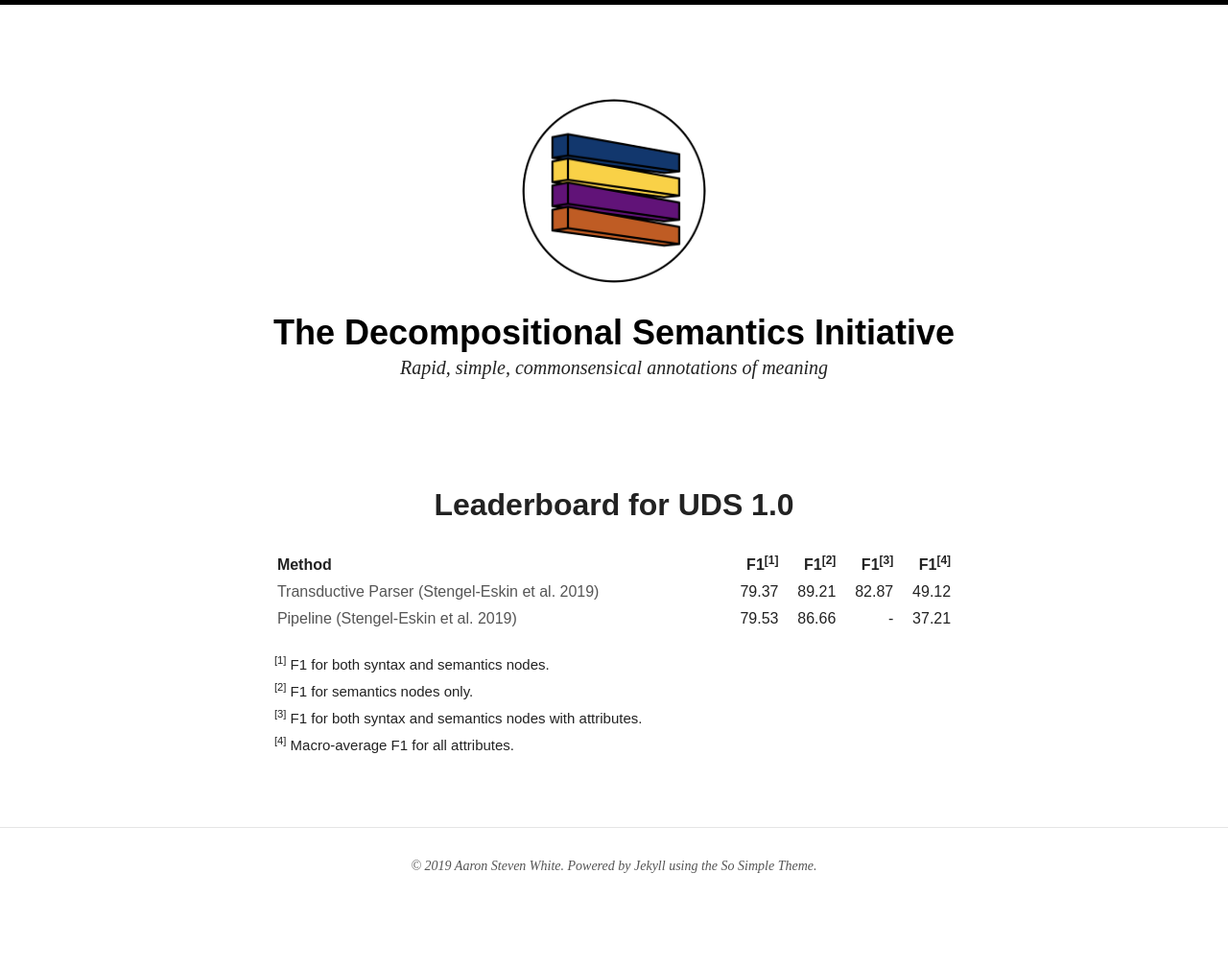
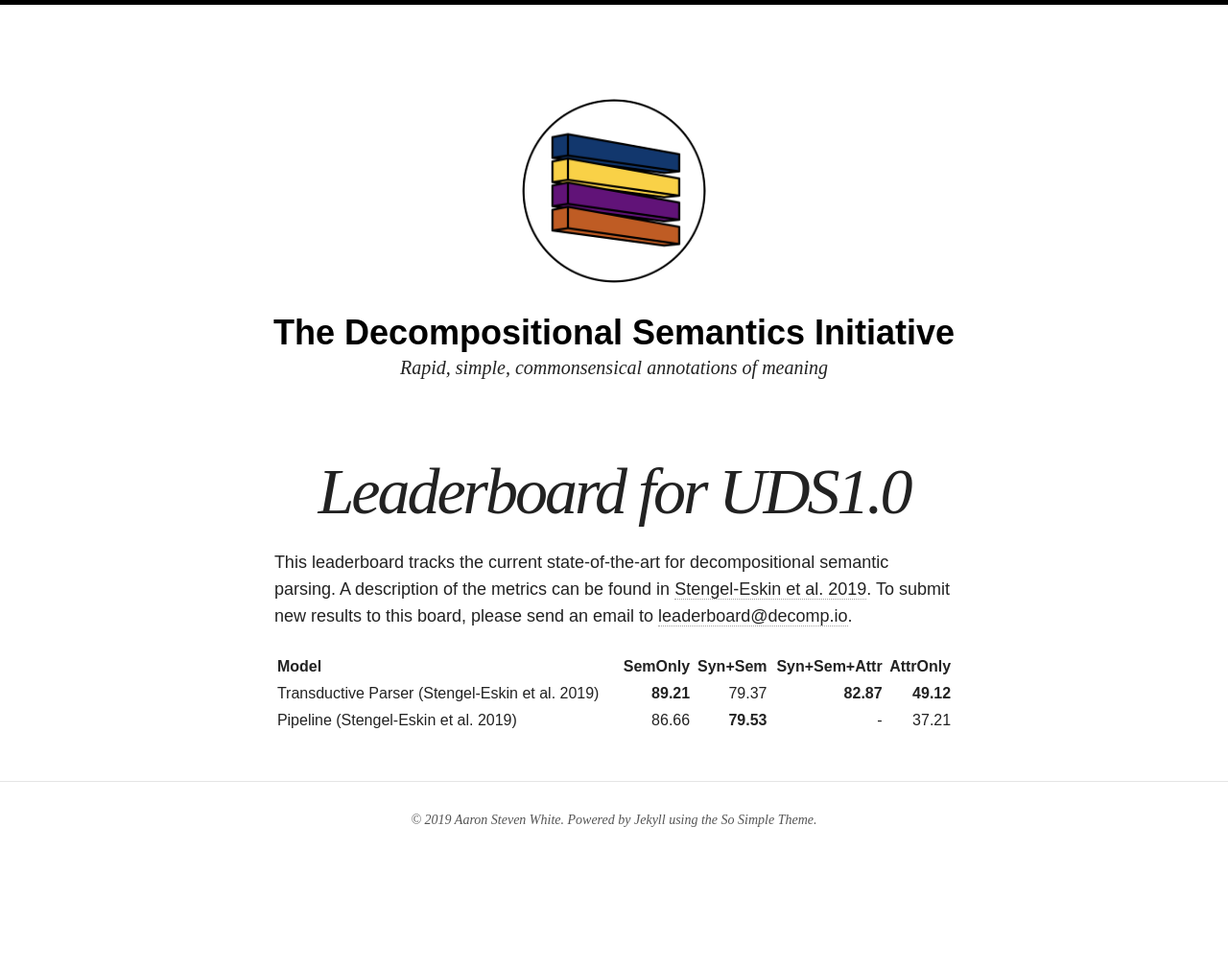
Before and after one commit to decompositional-semantics-initiative/decompositional-semantics-initiative.github.io, a Jekyll site: the page built from leaderboards/index.md, in a window 1280 px wide. Shown: the whole page at 96% size. Built offline with Jekyll 4.4.1, drawn with Linux system fonts in a browser that asks for light colours; nearby versions of some CDN libraries; after the commit the page ends 961 px from its top, so only the background shows below that.

Commit message:
Adds Decomp Toolkit project and modifies format of leaderboard and how it is populated (now uses YAML in _data)

```diff
--- a/_data/projects.yml
+++ b/_data/projects.yml
@@ -1,5 +1,9 @@
 # Project navigation links
 
+decomptoolkit:
+  title: Decomp Toolkit
+  url: decomp-toolkit/
+  repository: https://github.com/decompositional-semantics-initiative/decomp
 
 predpatt:
   title: PredPatt
--- a/leaderboards/index.md
+++ b/leaderboards/index.md
@@ -1,38 +1,40 @@
 ---
 layout: page
-excerpt: "Leaderboards of the Decompositional Semantics Initiative."
+title: "Leaderboard for UDS1.0"
 search_omit: true
 ---
 
-<h2 align="center">Leaderboard for UDS 1.0</h2>
+This leaderboard tracks the current state-of-the-art for decompositional semantic parsing. A description of the metrics can be found in [Stengel-Eskin et al. 2019](https://arxiv.org/abs/1910.10138). To submit new results to this board, please send an email to [leaderboard@decomp.io](mailto:leaderboard@decomp.io).
+
 <table>
   <tr>
-    <th align="left">Method</th>
-    <th align="right">F1<sup><a href="#metric1">[1]</a></sup></th>
+    <th align="left">Model</th>
+    <th align="right">SemOnly</th>
+    <th align="right">Syn+Sem</th>
+    <th align="right">Syn+Sem+Attr</th>
+    <th align="right">AttrOnly</th>
+    <!-- <th align="right">F1<sup><a href="#metric1">[1]</a></sup></th>
     <th align="right">F1<sup><a href="#metric2">[2]</a></sup></th>
     <th align="right">F1<sup><a href="#metric3">[3]</a></sup></th>
-    <th align="right">F1<sup><a href="#metric4">[4]</a></sup></th>
+    <th align="right">F1<sup><a href="#metric4">[4]</a></sup></th> -->
   </tr>
-  <tr>
-    <td align="left"><a href="">Transductive Parser (Stengel-Eskin et al. 2019)</a></td>
-    <td align="right">79.37</td>
-    <td align="right">89.21</td>
-    <td align="right">82.87</td>
-    <td align="right">49.12</td>
-  </tr>
-  <tr>
-    <td align="left"><a href="">Pipeline (Stengel-Eskin et al. 2019)</a></td>
-    <td align="right">79.53</td>
-    <td align="right">86.66</td>
-    <td align="right">-</td>
-    <td align="right">37.21</td>
-  </tr>
-</table>
+{% for project in site.data.leaderboard %}
+  {% assign currproj = project[1] %}
+  {% for model in currproj.models %}
+    <tr>
+    <td align="left">{{ model.name }} (<a href="{{ currproj.url }}">{{ currproj.citation }}</a>)</td>
+    <td align="right">{% if model.sota contains "semonly" %}<b>{{ model.semonly }}</b>{% else %}{{ model.semonly }}{% endif %}</td>
+    <td align="right">{% if model.sota contains "synsem" %}<b>{{ model.synsem }}</b>{% else %}{{ model.synsem }}{% endif %}</td>
+    <td align="right">{% if model.sota contains "synsemattr" %}<b>{{ model.synsemattr }}</b>{% else %}{{ model.synsemattr }}{% endif %}</td>
+    <td align="right">{% if model.sota contains "attronly" %}<b>{{ model.attronly }}</b>{% else %}{{ model.attronly }}{% endif %}</td>
+    </tr>
+  {% endfor %}
+{% endfor %}
 
-<p><small>
+<!-- <p><small>
 <sup id="metric1">[1]</sup> F1 for both syntax and semantics nodes.<br/>
 <sup id="metric2">[2]</sup> F1 for semantics nodes only.<br/>
 <sup id="metric3">[3]</sup> F1 for both syntax and semantics nodes with attributes.<br/>
 <sup id="metric4">[4]</sup> Macro-average F1 for all attributes.
 </small>
-</p>
+</p> -->
```
Also changed, not shown: _data/leaderboard.yml (added, +16 -0 lines), _data/researchers.yml (+25 -16 lines), data/index.md (+2 -0 lines), index.md (+1 -1 lines), projects/decomp-toolkit/index.md (added, +11 -0 lines).
